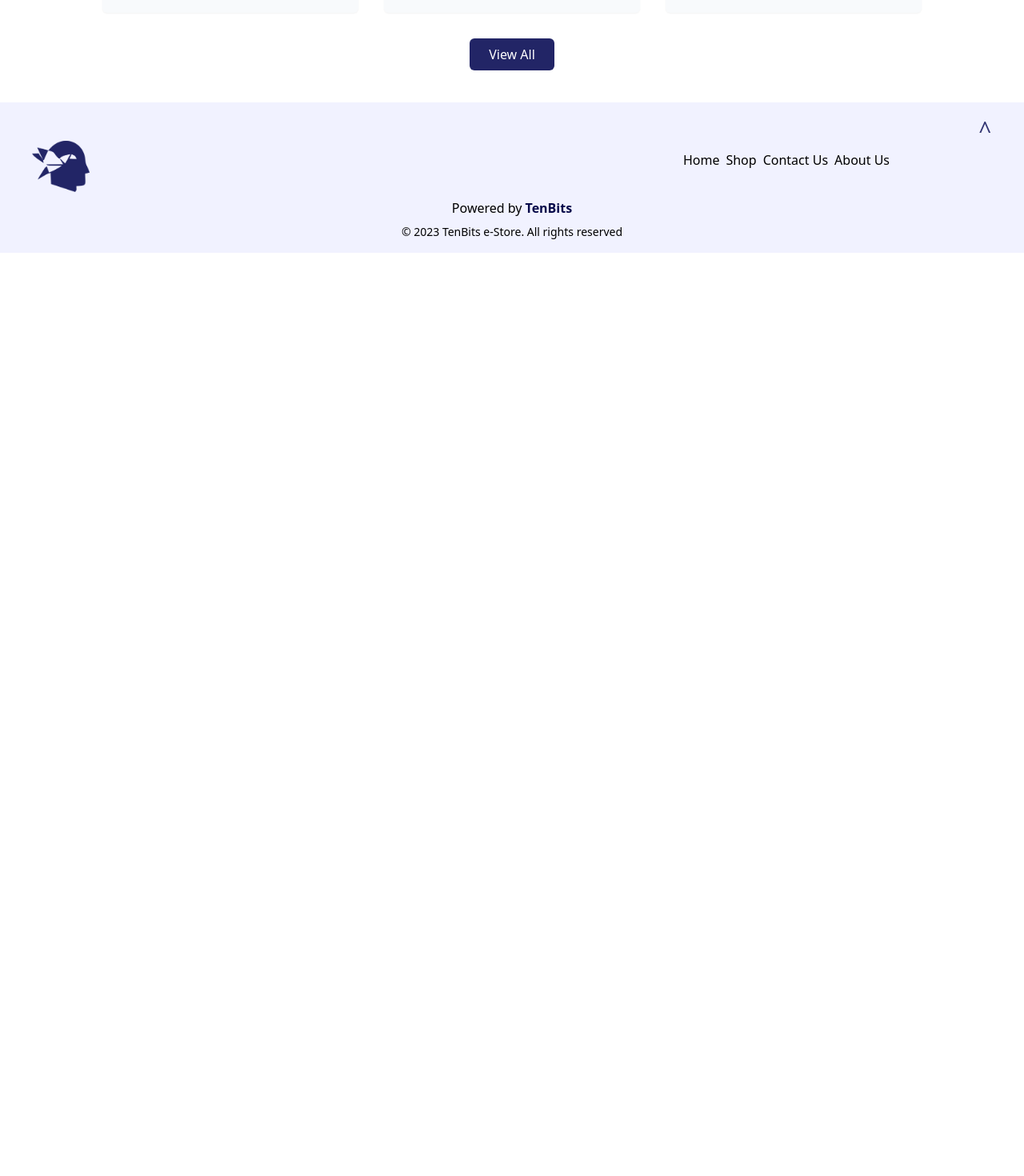
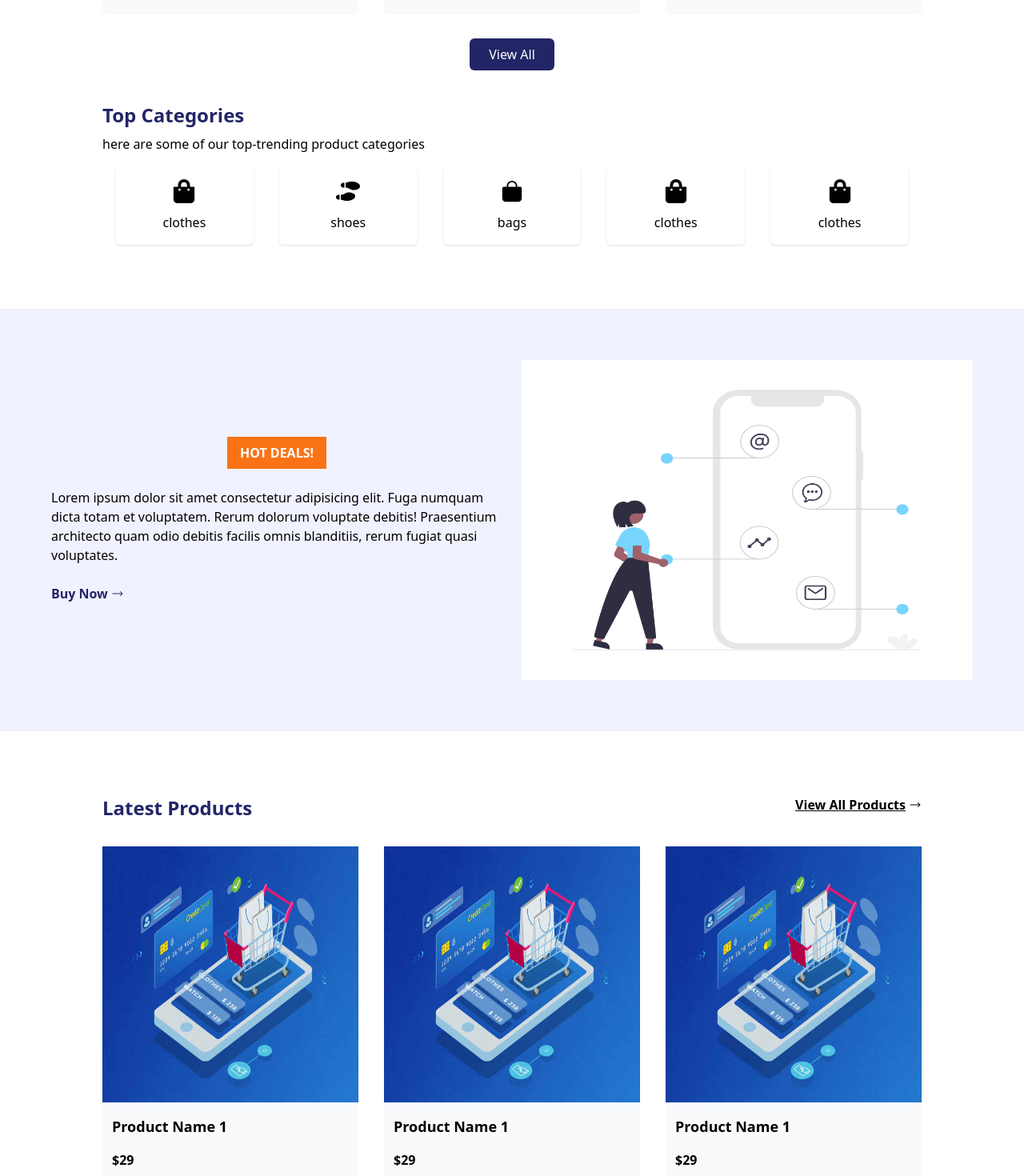
Before and after one commit to SageKyle/tenbits, a Next.js app in the folder frontend/: page /e-store in a window 1280 px wide. Shown: the part 1300-2770 px from the top of the page at 80% size. Before the commit the page ends 1616 px from the top, so only its background shows below. Built offline with nearby package versions, Linux system fonts and the light colour scheme.

Commit message:
add more content to e-store template
- added top categories section
- added latest products section
- added hot deals section
- added about us/contact us section

```diff
--- /dev/null
+++ b/frontend/src/pages/e-store/About.jsx
@@ -0,0 +1,89 @@
+import Link from 'next/link'
+import {
+	FaFacebook,
+	FaInstagram,
+	FaLinkedin,
+	FaTiktok,
+	FaTwitter,
+	FaWhatsapp,
+} from 'react-icons/fa'
+import { HiLocationMarker, HiMail } from 'react-icons/hi'
+import { IoCall } from 'react-icons/io5'
+
+export default function About() {
+	return (
+		<section className="w-full min-h-[20rem] flex items-center justify-between flex-col p-8 bg-accent my-20 lg:flex-row">
+			<article className="lg:w-1/2 h-full lg:pr-6">
+				<h4 className="text-2xl font-semibold text-primary capitalize">
+					about us
+				</h4>
+				<p>
+					Lorem ipsum dolor sit amet consectetur adipisicing elit. Cum
+					perferendis distinctio inventore sint! Officiis ipsum incidunt ipsa
+					quas mollitia deserunt repudiandae tenetur quos distinctio enim. Nemo
+					natus quos officia porro?
+				</p>
+			</article>
+
+			<article className="lg:w-1/2 h-full lg:pl-6  lg:border-l-2 border-slate-200">
+				<h4 className="text-2xl font-semibold text-primary capitalize">
+					contact us
+				</h4>
+				<div className="flex items-start gap-2 mt-4">
+					<HiLocationMarker className="text-primary text-3xl" />
+					<p className="text-sm">
+						Lorem ipsum dolor sit amet consectetur adipisicing elit. Inventore
+						explicabo totam qui. Sapiente necessitatibus ab, vitae ipsam aperiam
+						quam delectus?
+					</p>
+				</div>
+				<section className="font-semibold">
+					<div className="flex items-start gap-2 mt-4">
+						<IoCall className="text-primary text-lg" />
+						<Link href={'tel:+2348025215788'} className="text-sm">
+							+234 802 521 5788
+						</Link>
+					</div>
+					<div className="flex items-start gap-2 mt-4">
+						<FaWhatsapp className="text-primary text-lg" />
+						<p className="text-sm">+234 802 521 5788</p>
+					</div>
+					<div className="flex items-start gap-2 mt-4">
+						<FaFacebook className="text-primary text-lg" />
+						<Link href={'www.facebook.com'} target="_blank" className="text-sm">
+							TenBits e-Store
+						</Link>
+					</div>
+					<div className="flex items-start gap-2 mt-4">
+						<FaTwitter className="text-primary text-lg" />
+						<Link href={'www.twitter.com'} target="_blank" className="text-sm">
+							TenBits e-Store
+						</Link>
+					</div>
+					<div className="flex items-start gap-2 mt-4">
+						<FaInstagram className="text-primary text-lg" />
+						<Link href={'www.twitter.com'} target="_blank" className="text-sm">
+							TenBits e-Store
+						</Link>
+					</div>
+					<div className="flex items-start gap-2 mt-4">
+						<FaTiktok className="text-primary text-lg" />
+						<Link href={'www.twitter.com'} target="_blank" className="text-sm">
+							TenBits e-Store
+						</Link>
+					</div>
+					<div className="flex items-start gap-2 mt-4">
+						<HiMail className="text-primary text-lg" />
+						<Link
+							href={'mailto:tenbits.store@gmail.com'}
+							target="_blank"
+							className="text-sm"
+						>
+							tenbits.store@gmail.com
+						</Link>
+					</div>
+				</section>
+			</article>
+		</section>
+	)
+}
--- /dev/null
+++ b/frontend/src/pages/e-store/HotDeals.jsx
@@ -0,0 +1,37 @@
+import DealImage from '@/assets/images/Mobile_marketing.png'
+import Image from 'next/image'
+import Link from 'next/link'
+import { HiArrowLongRight } from 'react-icons/hi2'
+
+export default function HotDeals() {
+	return (
+		<article className="w-full bg-accent my-20 p8">
+			<section className="flex items-center justify-center grid grid-cols-[repeat(auto-fill,_minmax(30rem,1fr))] gap-6 p-16">
+				<div className="flex flex-col gap-4">
+					<button
+						type="button"
+						className="bg-orange py-2 px-4 font-bold text-white uppercase inline-block mx-auto"
+					>
+						hot deals!
+					</button>
+					<p className="my-2">
+						Lorem ipsum dolor sit amet consectetur adipisicing elit. Fuga
+						numquam dicta totam et voluptatem. Rerum dolorum voluptate debitis!
+						Praesentium architecto quam odio debitis facilis omnis blanditiis,
+						rerum fugiat quasi voluptates.
+					</p>
+					<Link
+						href={'e-store/products'}
+						className="flex items-center gap-1 capitalize font-semibold text-primary hover:text-primary-dark hover:underline hover:gap-2 transition-all ease-in-out duration-200"
+					>
+						buy now{' '}
+						<HiArrowLongRight className="animate transition-all animate-pulse linear duration-150" />
+					</Link>
+				</div>
+				<div className="relative w-inherit h-[25rem] flex">
+					<Image src={DealImage} fill loading="lazy" className="object-fill" />
+				</div>
+			</section>
+		</article>
+	)
+}
--- /dev/null
+++ b/frontend/src/pages/e-store/LatestProducts.jsx
@@ -0,0 +1,60 @@
+import ProductImg from '@/assets/images/e-commerce-technology-img.jpg'
+import Image from 'next/image'
+import Link from 'next/link'
+import { HiArrowLongRight } from 'react-icons/hi2'
+
+export default function LatestProducts() {
+	return (
+		<section className="w-4/5 mx-auto relative my-20">
+			<h3 className="text-primary mb-6  capitalize text-2xl font-bold">
+				latest products
+			</h3>
+			<Link
+				href={'e-store/products'}
+				className="flex items-center gap-1 absolute right-0 top-0 capitalize font-semibold hover:text-orange underline hover:gap-2 transition-all ease-in-out duration-200"
+			>
+				view all products <HiArrowLongRight />
+			</Link>
+			<article className="my-8 grid grid-cols-[repeat(auto-fill,_minmax(20rem,1fr))] gap-8">
+				<Link
+					href={'products/:id'}
+					className="w-full shadow-sm rounded-md flex flex-col gap-4 pb-4 bg-slate-50"
+				>
+					<div className="relative h-[20rem] w-full object-cover object-center">
+						<Image src={ProductImg} fill alt="product image" loading="lazy" />
+					</div>
+					<h4 className="font-semibold capitalize text-lg px-3">
+						product name 1
+					</h4>
+					<h5 className="font-bold px-3">$29</h5>
+				</Link>
+
+				<Link
+					href={'products/:id'}
+					className="w-full shadow-sm rounded-md flex flex-col gap-4 pb-4 bg-slate-50"
+				>
+					<div className="relative h-[20rem] w-full object-cover object-center">
+						<Image src={ProductImg} fill alt="product image" loading="lazy" />
+					</div>
+					<h4 className="font-semibold capitalize text-lg px-3">
+						product name 1
+					</h4>
+					<h5 className="font-bold px-3">$29</h5>
+				</Link>
+
+				<Link
+					href={'products/:id'}
+					className="w-full shadow-sm rounded-md flex flex-col gap-4 pb-4 bg-slate-50"
+				>
+					<div className="relative h-[20rem] w-full object-cover object-center">
+						<Image src={ProductImg} fill alt="product image" loading="lazy" />
+					</div>
+					<h4 className="font-semibold capitalize text-lg px-3">
+						product name 1
+					</h4>
+					<h5 className="font-bold px-3">$29</h5>
+				</Link>
+			</article>
+		</section>
+	)
+}
--- /dev/null
+++ b/frontend/src/pages/e-store/TopCategories.jsx
@@ -0,0 +1,54 @@
+import Link from 'next/link'
+// import Image from "next/image"
+import { FaShoePrints, FaShoppingBag } from 'react-icons/fa'
+import { IoBag } from 'react-icons/io5'
+
+export default function TopCategories() {
+	return (
+		<article className="w-4/5 mx-auto my-6">
+			<h3 className="text-primary mb-2 capitalize text-2xl font-bold">
+				top categories
+			</h3>
+			<p className="mb-4">
+				here are some of our top-trending product categories
+			</p>
+			<section className="m-4 grid grid-cols-[repeat(auto-fill,_minmax(10rem,1fr))] gap-8">
+				<Link
+					href={'e-store/products?category=clothes'}
+					className="flex flex-col gap-3 items-center shadow p-4 rounded-md"
+				>
+					<FaShoppingBag className="text-3xl" />
+					<span>clothes</span>
+				</Link>
+				<Link
+					href={'e-store/products?category=clothes'}
+					className="flex flex-col gap-3 items-center shadow p-4 rounded-md"
+				>
+					<FaShoePrints className="text-3xl" />
+					<span>shoes</span>
+				</Link>
+				<Link
+					href={'e-store/products?category=clothes'}
+					className="flex flex-col gap-3 items-center shadow p-4 rounded-md"
+				>
+					<IoBag className="text-3xl" />
+					<span>bags</span>
+				</Link>
+				<Link
+					href={'e-store/products?category=clothes'}
+					className="flex flex-col gap-3 items-center shadow p-4 rounded-md"
+				>
+					<FaShoppingBag className="text-3xl" />
+					<span>clothes</span>
+				</Link>
+				<Link
+					href={'e-store/products?category=clothes'}
+					className="flex flex-col gap-3 items-center shadow p-4 rounded-md"
+				>
+					<FaShoppingBag className="text-3xl" />
+					<span>clothes</span>
+				</Link>
+			</section>
+		</article>
+	)
+}
--- a/frontend/src/pages/e-store/index.jsx
+++ b/frontend/src/pages/e-store/index.jsx
@@ -5,7 +5,11 @@ import Head from 'next/head'
 import Image from 'next/image'
 import StoreFooter from '../storeName/StoreFooter'
 import StoreNavbar from '../storeName/StoreNavbar'
+import About from './About'
 import FeaturedProducts from './FeaturedProducts'
+import HotDeals from './HotDeals'
+import LatestProducts from './LatestProducts'
+import TopCategories from './TopCategories'
 
 const storeCredentials = {
 	name: 'TenBits e-Store',
@@ -50,6 +54,10 @@ export default function Store() {
 				</article>
 			</section>
 			<FeaturedProducts />
+			<TopCategories />
+			<HotDeals />
+			<LatestProducts />
+			<About />
 			<StoreFooter logo={storeCredentials.logo} name={storeCredentials.name} />
 		</>
 	)
--- a/frontend/src/pages/storeName/StoreFooter.jsx
+++ b/frontend/src/pages/storeName/StoreFooter.jsx
@@ -33,7 +33,10 @@ export default function StoreFooter({ logo, name }) {
 					</li>
 				</ul>
 			</section>
-			<Link href={'/'} className="flex mx-auto w-fit gap-1 font-medium my-2">
+			<Link
+				href={'/'}
+				className="flex mx-auto w-fit gap-1 text-base font-medium my-2"
+			>
 				Powered by <span className="font-bold text-primary-dark">TenBits</span>
 			</Link>
 			<p className="w-full text-center text-sm my-2">
```
